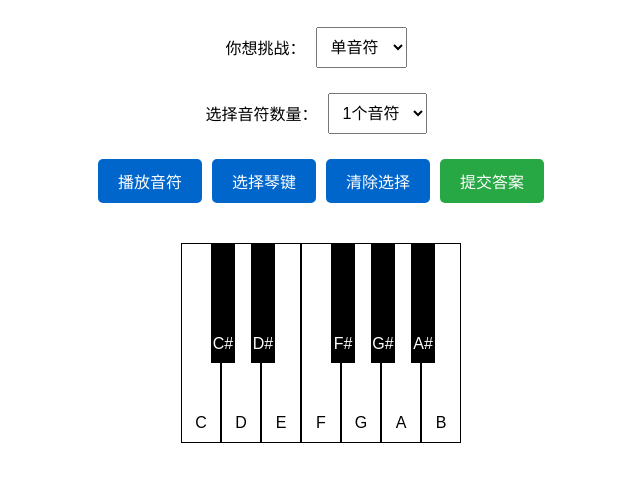
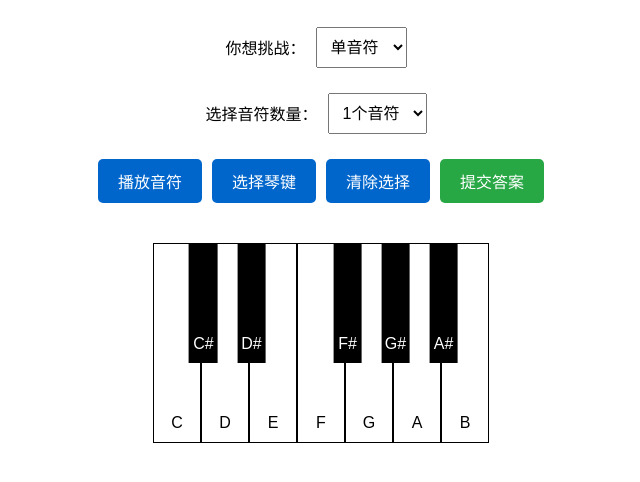
Before and after one commit to Arielllokay/Piano-note-recognition-game, a plain HTML site: page index.html in a window 1280 px wide. Shown: the part 142-624 px from the top of the page, without its empty margins (319-959 px from the left). Drawn offline with Linux system fonts and the light colour scheme.

Commit message:
Add files via upload

```diff
--- a/index.html
+++ b/index.html
@@ -50,13 +50,13 @@
             height: 200px;
             margin: 20px auto;
             display: inline-block;
-            min-width: 280px;
-            max-width: 100%;
+            min-width: 336px;
+            max-width: 120%;
             overflow-x: auto;
         }
 
         .white-key {
-            width: clamp(30px, 8vw, 40px);
+            width: clamp(36px, 9.6vw, 48px);
             height: 200px;
             background: white;
             border: 1px solid #000;
@@ -67,7 +67,7 @@
         }
 
         .black-key {
-            width: clamp(18px, 6vw, 24px);
+            width: clamp(21.6px, 7.2vw, 28.8px);
             height: 120px;
             background: black;
             position: absolute;
@@ -136,12 +136,10 @@
 
         .white-key.pressed {
             background-color: #e0e0e0;
-            transform: translateY(2px);
         }
 
         .black-key.pressed {
             background-color: #333;
-            transform: translateY(2px);
         }
 
         select {
```
